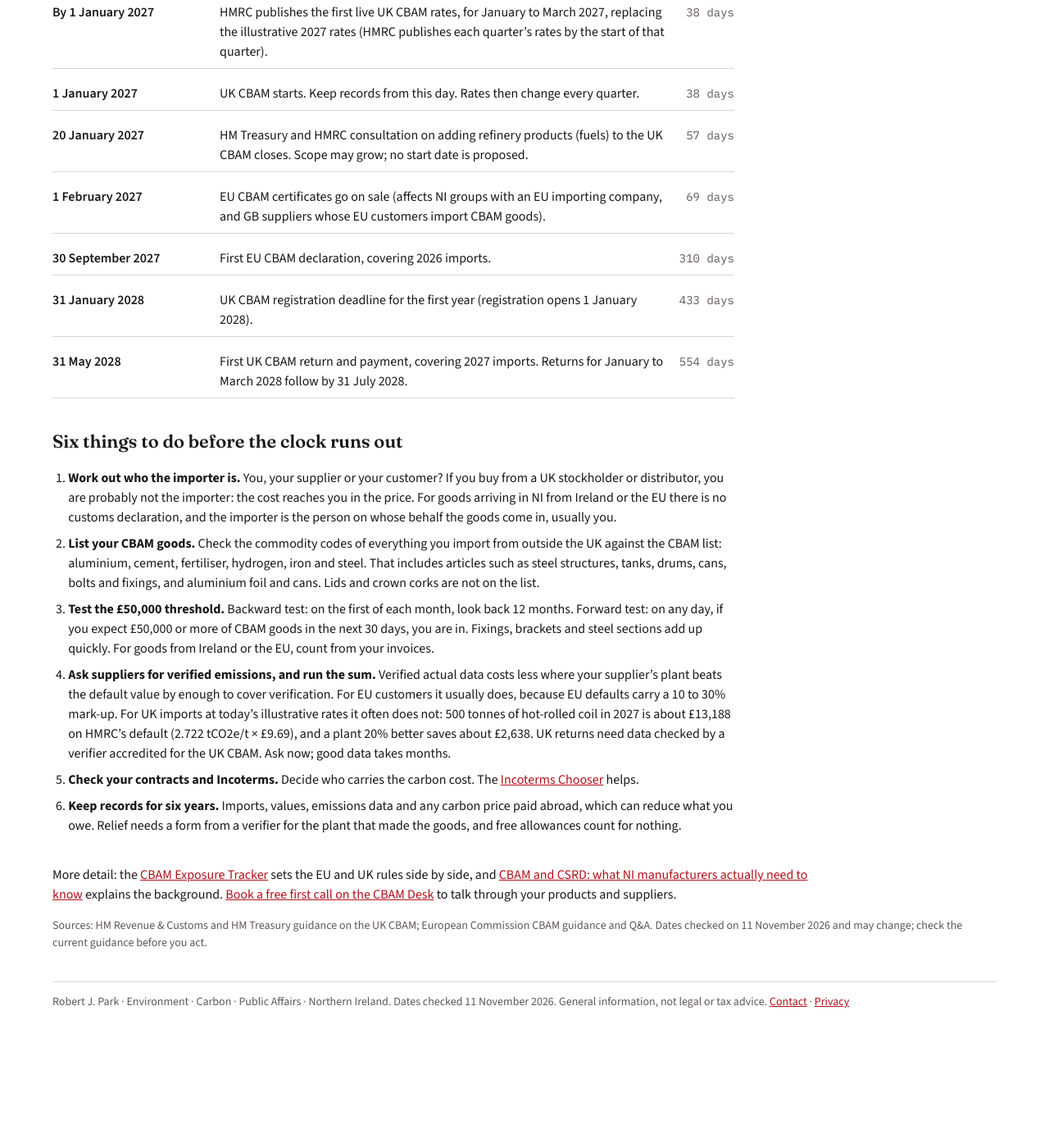
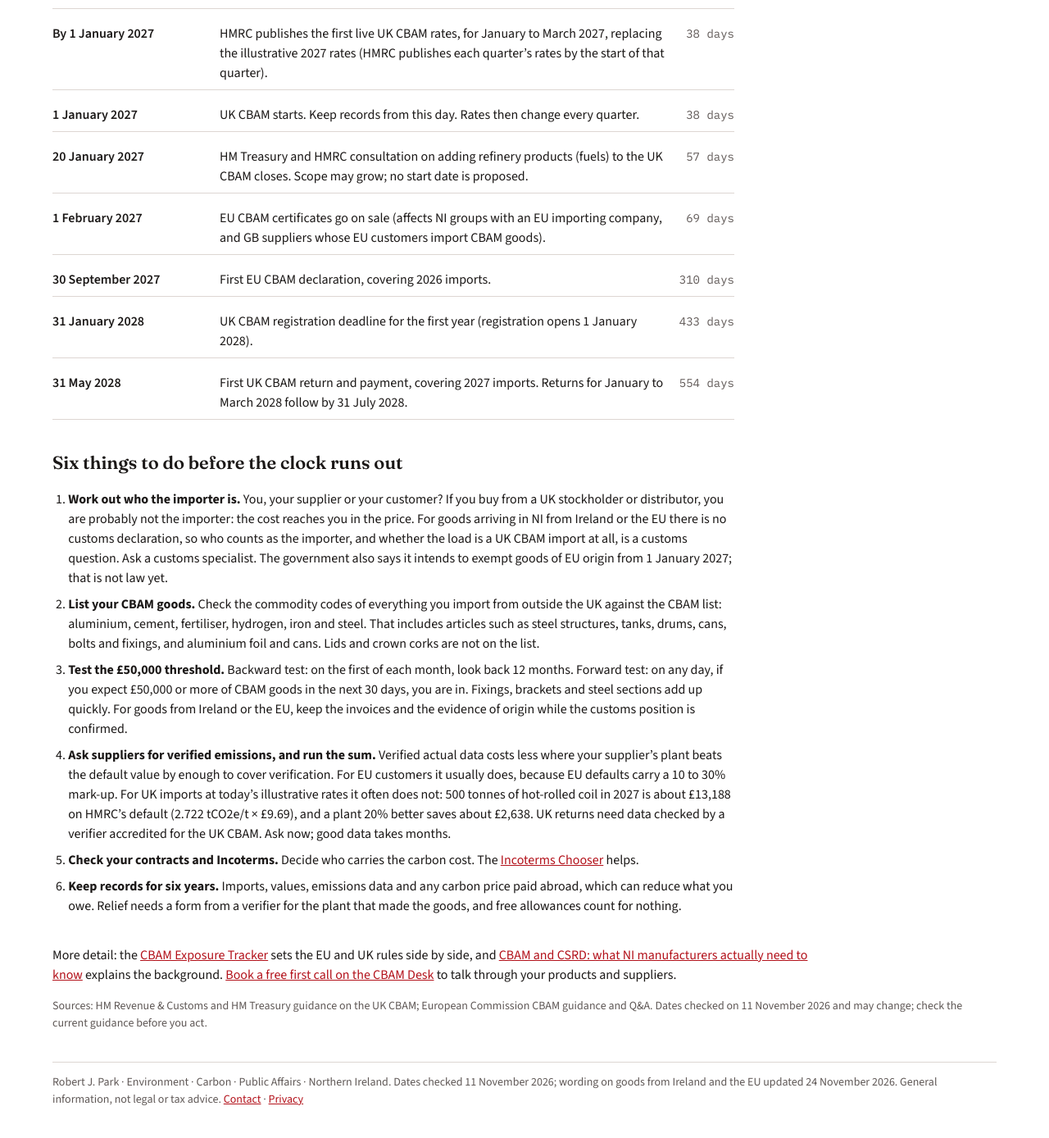
Before and after one commit to robertjparkuk/RobertJParkuk.github.io, a Jekyll site: the page tools/uk-cbam-countdown.html, which Jekyll copies as it is, in a window 1280 px wide and 1400 px high, scrolled down 823 px. Shown: the top 1388 px of the window at 82% size. Built offline with Jekyll 4.4.1, drawn with Linux system fonts in a browser that asks for light colours; before the commit the page ends 2104 px from its top, so only the background shows below that; some of the changed text lies outside the part shown.

Commit message:
v0.61.0: Countdown customs wording, Larne correction, policy pair published
Co-Authored-By: Claude Fable 5.2 <noreply@anthropic.com>
Claude-Session: https://claude.ai/code/session_01TUNMnJVipYT9dgPy4ABrnv

```diff
--- a/tools/uk-cbam-countdown.html
+++ b/tools/uk-cbam-countdown.html
@@ -100,7 +100,7 @@ ol.dates li.past .left{color:var(--red)}
 <main id="main" class="wrap">
 <p class="eyebrow">UK carbon border charge</p>
 <h1>UK CBAM countdown</h1>
-<p class="lead">The UK Carbon Border Adjustment Mechanism starts on 1 January 2027. From then, importers of aluminium, cement, fertiliser, hydrogen, iron and steel pay for the carbon in those goods once their imports pass £50,000. It applies across the whole UK, including Northern Ireland, and to goods arriving there from Ireland and the rest of the EU.</p>
+<p class="lead">The UK Carbon Border Adjustment Mechanism starts on 1 January 2027. From then, importers of aluminium, cement, fertiliser, hydrogen, iron and steel pay for the carbon in those goods once their imports pass £50,000. It applies across the whole UK, including Northern Ireland. Whether a load arriving in Northern Ireland from Ireland or the rest of the EU counts as a UK CBAM import is a customs question: check it with a customs specialist before you rely on either answer.</p>
 
 <div id="clock" class="clock" role="timer" aria-live="off" aria-label="Time until the UK CBAM starts">
   <div class="unit"><div class="num" id="dd">--</div><div class="ul">Days</div></div>
@@ -128,9 +128,9 @@ ol.dates li.past .left{color:var(--red)}
 
 <h2>Six things to do before the clock runs out</h2>
 <ol class="checks">
-  <li><strong>Work out who the importer is.</strong> You, your supplier or your customer? If you buy from a UK stockholder or distributor, you are probably not the importer: the cost reaches you in the price. For goods arriving in NI from Ireland or the EU there is no customs declaration, and the importer is the person on whose behalf the goods come in, usually you.</li>
+  <li><strong>Work out who the importer is.</strong> You, your supplier or your customer? If you buy from a UK stockholder or distributor, you are probably not the importer: the cost reaches you in the price. For goods arriving in NI from Ireland or the EU there is no customs declaration, so who counts as the importer, and whether the load is a UK CBAM import at all, is a customs question. Ask a customs specialist. The government also says it intends to exempt goods of EU origin from 1 January 2027; that is not law yet.</li>
   <li><strong>List your CBAM goods.</strong> Check the commodity codes of everything you import from outside the UK against the CBAM list: aluminium, cement, fertiliser, hydrogen, iron and steel. That includes articles such as steel structures, tanks, drums, cans, bolts and fixings, and aluminium foil and cans. Lids and crown corks are not on the list.</li>
-  <li><strong>Test the £50,000 threshold.</strong> Backward test: on the first of each month, look back 12 months. Forward test: on any day, if you expect £50,000 or more of CBAM goods in the next 30 days, you are in. Fixings, brackets and steel sections add up quickly. For goods from Ireland or the EU, count from your invoices.</li>
+  <li><strong>Test the £50,000 threshold.</strong> Backward test: on the first of each month, look back 12 months. Forward test: on any day, if you expect £50,000 or more of CBAM goods in the next 30 days, you are in. Fixings, brackets and steel sections add up quickly. For goods from Ireland or the EU, keep the invoices and the evidence of origin while the customs position is confirmed.</li>
   <li><strong>Ask suppliers for verified emissions, and run the sum.</strong> Verified actual data costs less where your supplier&rsquo;s plant beats the default value by enough to cover verification. For EU customers it usually does, because EU defaults carry a 10 to 30% mark-up. For UK imports at today&rsquo;s illustrative rates it often does not: 500 tonnes of hot-rolled coil in 2027 is about £13,188 on HMRC&rsquo;s default (2.722 tCO2e/t &times; £9.69), and a plant 20% better saves about £2,638. UK returns need data checked by a verifier accredited for the UK CBAM. Ask now; good data takes months.</li>
   <li><strong>Check your contracts and Incoterms.</strong> Decide who carries the carbon cost. The <a href="/tools/incoterms.html">Incoterms Chooser</a> helps.</li>
   <li><strong>Keep records for six years.</strong> Imports, values, emissions data and any carbon price paid abroad, which can reduce what you owe. Relief needs a form from a verifier for the plant that made the goods, and free allowances count for nothing.</li>
@@ -141,7 +141,7 @@ ol.dates li.past .left{color:var(--red)}
 </div>
 <p class="note">Sources: HM Revenue &amp; Customs and HM Treasury guidance on the UK CBAM; European Commission CBAM guidance and Q&amp;A. Dates checked on 11 November 2026 and may change; check the current guidance before you act.</p>
 </main>
-<footer class="site-foot">Robert J. Park · Environment · Carbon · Public Affairs · Northern Ireland. Dates checked 11 November 2026. General information, not legal or tax advice. <a href="/contact/">Contact</a> · <a href="/privacy/">Privacy</a></footer>
+<footer class="site-foot">Robert J. Park · Environment · Carbon · Public Affairs · Northern Ireland. Dates checked 11 November 2026; wording on goods from Ireland and the EU updated 24 November 2026. General information, not legal or tax advice. <a href="/contact/">Contact</a> · <a href="/privacy/">Privacy</a></footer>
 <script>
 (function(){
   // 1 Jan 2027 00:00 in the UK is 00:00 UTC (GMT in winter).
```
Also changed, not shown: WEBSITE-UPDATES.md (+9 -0 lines), _posts/2026-11-21-larne-already-has-taken-carbon-out-of-the-atmosphere.md (+1 -1 lines), _posts/2026-11-24-carbon-borders-as-industrial-policy-cbam-the-ets-and-reindustrialising-britain.md (renamed from _posts/2026-11-23-carbon-borders-as-industrial-policy-cbam-the-ets-and-reindustrialising-britain.md, +1 -2 lines), _posts/2026-11-24-the-irish-sea-carbon-bill-who-pays-to-cross.md (renamed from _posts/2026-11-21-the-irish-sea-carbon-bill-who-pays-to-cross.md, +1 -2 lines).
